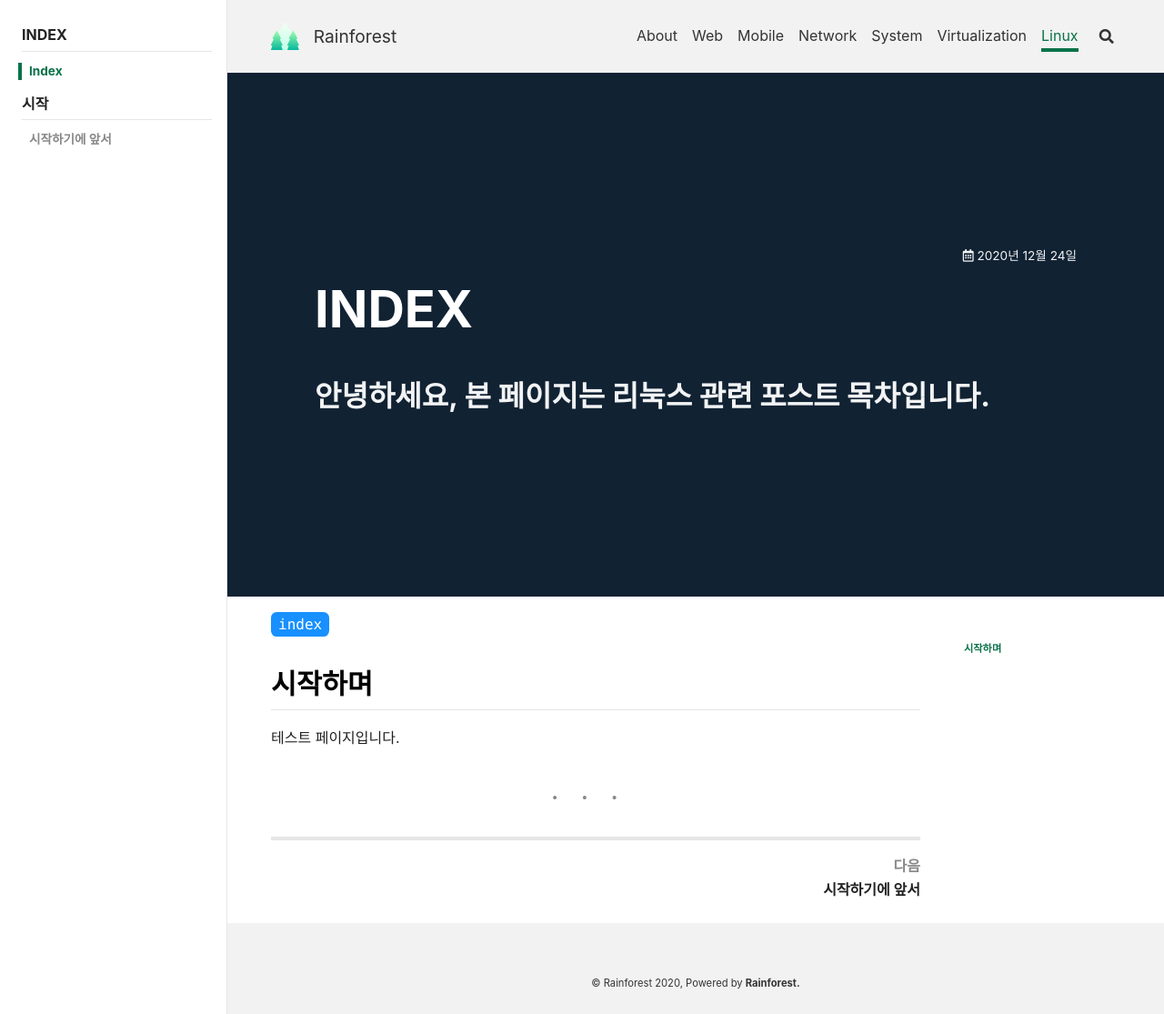
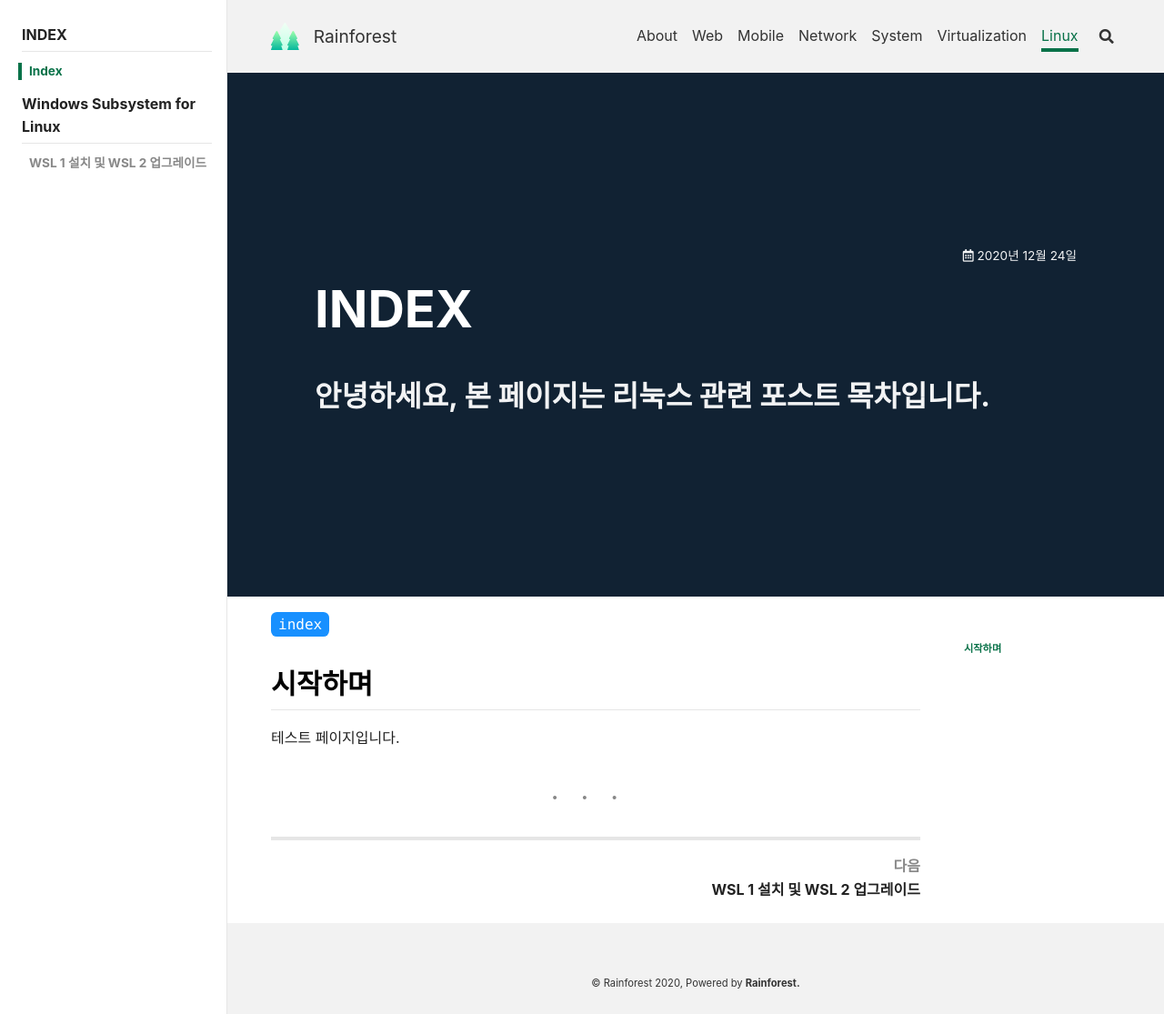
Before and after one commit to abysswhale/abysswhale.github.io, a Jekyll site: the page built from tech_collections/_linux/1.0-linux-index.md, in a window 1280 px wide. Shown: the whole page at 91% size. Built offline with Jekyll 4.4.1, drawn with Linux system fonts in a browser that asks for light colours; nearby versions of some CDN libraries; comment, search, counter and statistics services are not loaded; some of the changed lines change nothing that is shown.

Commit message:
Add WSL post

````diff
--- a/_data/navigation.yml
+++ b/_data/navigation.yml
@@ -26,10 +26,10 @@
     children:
       - title: Index
         url: /linux/index
-  - title: 시작
+  - title: Windows Subsystem for Linux
     children:
-      - title: 시작하기에 앞서
-        url: /linux/start
+      - title: WSL 1 설치 및 WSL 2 업그레이드
+        url: /linux/settings
 
 
 web:
--- /dev/null
+++ b/tech_collections/_linux/2.1-WSL1.md
@@ -0,0 +1,49 @@
+---
+title: WSL 1 & WSL 2 설치
+subtitle: "WSL 1 설치부터 WSL 2 업그레이드까지"
+permalink: /linux/settings
+date: 2020-12-23
+lastmod: 2020-12-24
+---
+```
+📌준비물
+- Windows10 1903(Build 18362)버전 이상
+```
+## WSL
+### 1. Windows 기능 켜기
+
+#### 방법 1 - 수동
+1. 주소 표시줄에 `제어판\프로그램\프로그램 및 기능` 입력 후 `Windows 기능 켜기/끄기` 클릭
+
+2. 아래 항목 체크
+    - Linux용 Windows 하위 시스템
+        - WSL1 설치를 위해 체크
+    - 가상 머신 플랫폼
+        - WSL2 설치를 위해 체크
+
+#### 방법 2 - Powershell
+관리자 권한으로 파워쉘에서 아래 명령어 실행
+```
+dism.exe /online /enable-feature /featurename:VirtualMachinePlatform /all /norestart
+```
+### 2. Ubuntu 설치
+1. `Microsoft Store`에서 `Ubuntu` 검색 후 원하는 버전으로 설치
+2. Ubuntu 실행, 계정 설정
+
+---
+
+## WSL 2
+
+1. 설치된 WSL 버전 확인
+    ```
+    wsl -l -v
+    ```
+    `Linux Version 1`로 나오면 변경 수행
+2. WSL 2 커널 업데이트 설치 (x64)
+    [마이크로소프트 공식 문서](https://docs.microsoft.com/en-us/windows/wsl/install-win10)를 참고하거나 [다운로드 링크](https://wslstorestorage.blob.core.windows.net/wslblob/wsl_update_x64.msi)를 클릭
+3. WSL 2를 기본 버전으로 설정
+    파워쉘에서 아래 명령어 실행
+    ```
+    wsl --set-version Ubuntu 2
+    wsl --set-dafualt-version 2
+    ```
````
